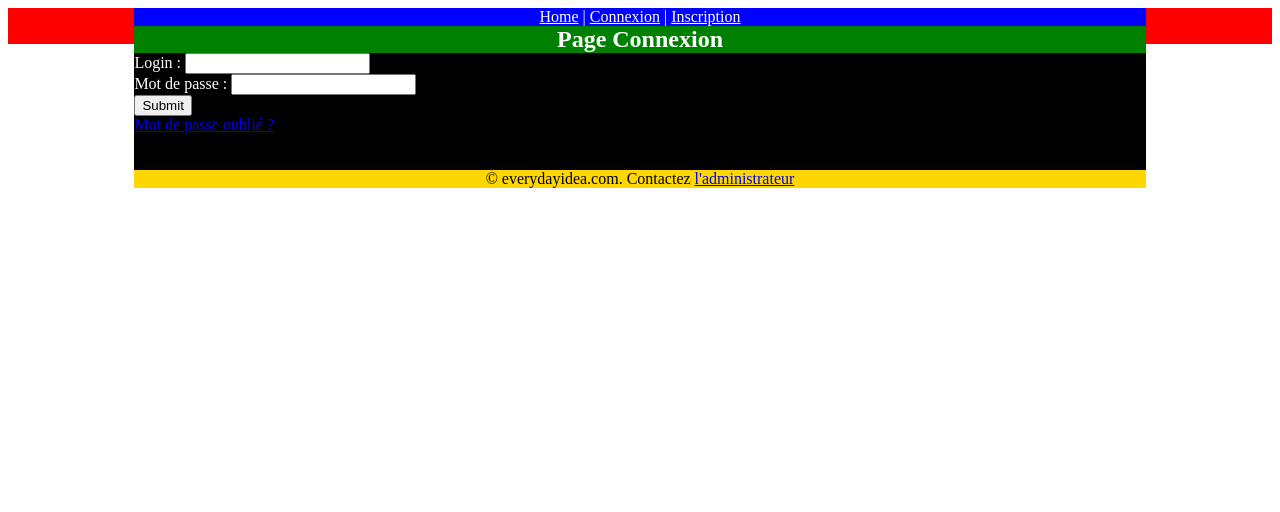
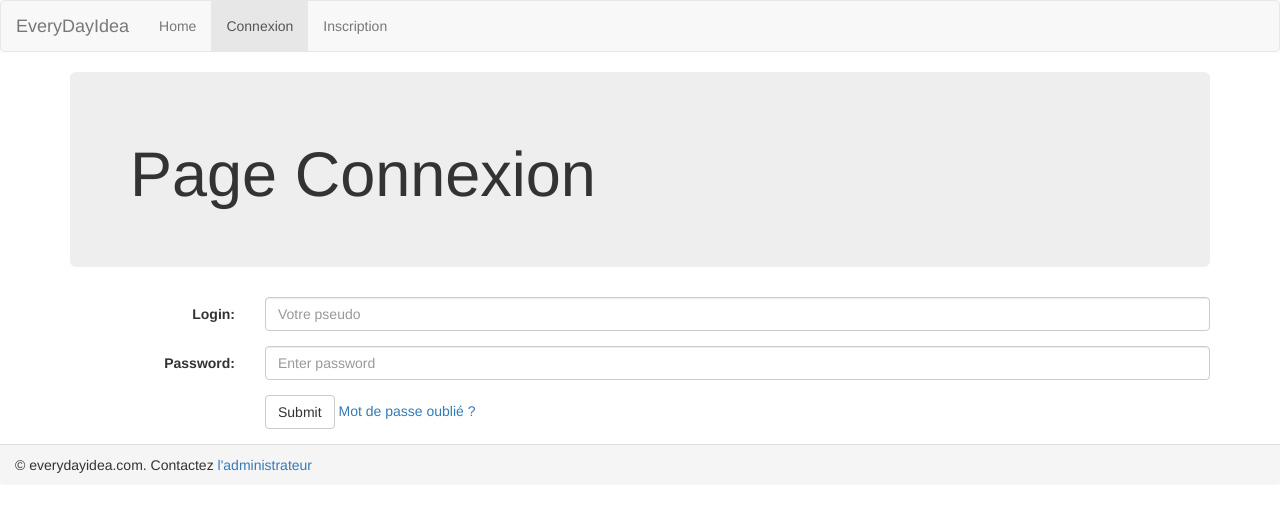
Before and after one commit to OvynFlavian/IntegrationTP_Groupe_1, a PHP site: page /Page/connexion.page.php in a window 1280 px wide. Shown: the top 512 px of the page. Run offline with PHP 8.4, Linux system fonts and the light colour scheme; some libraries are stand-ins or nearby versions.

Commit message:
Bootstrap sur index et connexion

```diff
--- a/Projet/Web/Entity/User.class.php
+++ b/Projet/Web/Entity/User.class.php
@@ -127,4 +127,11 @@ class User{
     {
         return "<tr><td>".$this->getUserName()."</td><td>". $this->getTel()."</td></tr>";
     }
+    public function toStringArray()
+    {
+        $array = array();
+        $array["User_name"] = $this->getUserName();
+        $array["Derniere_connexion"] = new DateTime($this->getDateLastConnect());
+        return $array;
+    }
 }
--- a/Projet/Web/Form/connexion.form.php
+++ b/Projet/Web/Form/connexion.form.php
@@ -6,10 +6,24 @@
  * Time: 22:07
  */
 ?>
-<form name="formulaire" action="connexion.page.php" method="post" onSubmit="return verification_connexion()" class="class_form">
 
-    <label for="userName">Login : </label><input id="userName" name="userName" type="text"> <br>
-    <label for="mdp">Mot de passe :	</label><input id="mdp" name="mdp" type="password"> <br>
-    <input type="submit" id="formulaire" name="formulaire">
-
+<form class="form-horizontal" role="form">
+    <div class="form-group">
+        <label class="control-label col-sm-2" for="userName">Login:</label>
+        <div class="col-sm-10">
+            <input type="text" class="form-control" id="userName" placeholder="Votre pseudo">
+        </div>
+    </div>
+    <div class="form-group">
+        <label class="control-label col-sm-2" for="mdp">Password:</label>
+        <div class="col-sm-10">
+            <input type="password" class="form-control" id="mdp" placeholder="Enter password">
+        </div>
+    </div>
+    <div class="form-group">
+        <div class="col-sm-offset-2 col-sm-10">
+            <button type="submit" class="btn btn-default" name="formulaire" id="formulaire">Submit</button>
+            <a href="./mdpOublie.page.php"> Mot de passe oublié ? </a>
+        </div>
+    </div>
 </form>
--- a/Projet/Web/Library/Page/connexion.lib.php
+++ b/Projet/Web/Library/Page/connexion.lib.php
@@ -7,10 +7,14 @@
  */
 function doConnect()
 {
+    $tabRetour = array();
+
     $mdp = $_POST['mdp'];
     $userName = $_POST['userName'];
+
     $manager = new UserManager(connexionDb());
     $tabUser = $manager->getAllUser();
+
     $userToConnect = new User(array(
         "UserName" => $userName,
         "Mdp" => $mdp
@@ -26,13 +30,11 @@ function doConnect()
         //password_verify($mdp, $elem->getMdp())
         if ($userName == $elem->getUserName() && hash("sha256", $userToConnect->getMdp()) == $elem->getMdp()) {
             $echec = false;
+            $userConnect = $elem;
             $id = $elem->getId();
-            $email = $elem->getEmail();
-            $tel = $elem->getTel();
             break;
         } else {
             $echec = true;
-
         }
 
     }
@@ -45,31 +47,24 @@ function doConnect()
     if (isset($id) && !empty($id)) {
         $acManager = new ActivationManager(connexionDb());
         $act = $acManager->getActivationByLibelleAndId("Inscription",$id);
-        if (isset($act) && !empty($act->getCode())) {
+        if (isset($act) && !empty($act->getCode()))
             $needActi = true;
-        }
-        else {
+        else
             $needActi = false;
-        }
     }
 
-    if ($echec == true) {
-        echo "Erreur lors de la connexion, veuillez rééssayer avec le bon login ou mot de passe !";
-    }
-    else if ($needActi == true) {
-        echo "Vous devez activer votre compte avant la connexion !";
-    } else {
-        $user = new User(array(
-            "UserName" => $userName,
-            "Mdp" => $mdp,
-            "id" => $id,
-            "email" => $email,
-            "tel" => $tel,
-        ));
+    if ($echec == true)
+        $tabRetour['Error'] = "Erreur lors de la connexion, veuillez rééssayer avec le bon login ou mot de passe !";
+    else if ($needActi == true)
+        $tabRetour['Activation'] = "Vous devez activer votre compte avant la connexion !";
+    else {
+        $user = $userConnect;
 
         $manager->updateUserConnect($user);
         $_SESSION['User'] = $user;
         echo "Bienvenue sur EveryDayIdea !";
 
     }
+    $tabRetour['Retour'] = !$echec;
+    return $tabRetour;
 }
--- a/Projet/Web/Manager/UserManager.manager.php
+++ b/Projet/Web/Manager/UserManager.manager.php
@@ -58,11 +58,11 @@ class UserManager {
         ));
 
         $tabUser = $query->fetch(PDO::FETCH_ASSOC);
-
+        //var_dump($tabUser);
         $userToConnect = new User($tabUser);
         $tabDroit = $this->getUserDroit($userToConnect);
         $userToConnect->setDroit($tabDroit);
-
+        //var_dump($userToConnect);
         return $userToConnect;
     }
     public function getUserByEmail($email)
--- a/Projet/Web/Page/connexion.page.php
+++ b/Projet/Web/Page/connexion.page.php
@@ -13,6 +13,7 @@ initRequireEntityManager();
 
 startSession();
 $isConnect = isConnect();
+$tabRetour = array();
 if($isConnect)
 {
     session_destroy();
@@ -20,8 +21,8 @@ if($isConnect)
 }
 if(isPostFormulaire())
 {
-    doConnect();
-    header("Location:../");
+    $tabRetour = doConnect();
+    if($tabRetour['Retour'])header("Location:../");
 }
 $configIni = getConfigFile();
 ?>
@@ -31,7 +32,7 @@ $configIni = getConfigFile();
 <head>
     <meta charset="UTF-8">
     <title>Connexion</title>
-    <link rel="stylesheet" type="text/css" href="../Style/presentationCss.css">
+    <link rel="stylesheet" type="text/css" href="../vendor/twitter/bootstrap/dist/css/bootstrap.css">
     <script type="text/javascript">
         <?php
             include("../Script/connexion.js");
@@ -39,24 +40,40 @@ $configIni = getConfigFile();
     </script>
 </head>
 <body>
-    <header>
-        <?php
-            if(!$isConnect)include("..". MENU_ANONYME_PAGE);
-            else include("..". MENU_CONNECTER_PAGE);
-        ?>
-    </header>
-    <section id="section_corps">
-        <div id="div_left">&nbsp;</div>
-        <div id="div_center">
+<header>
+    <nav class="navbar navbar-default">
+        <div class="container-fluid">
+            <div class="navbar-header">
+                <a class="navbar-brand" href="#">EveryDayIdea</a>
+            </div>
+            <div>
+                <ul class="nav navbar-nav">
+                    <li><a href="../">Home</a></li>
+                    <li class="active"><a href="../Page/connexion.page.php">Connexion</a></li>
+                    <li><a href="../Page/inscription.page.php">Inscription</a></li>
+                </ul>
+            </div>
+        </div>
+    </nav>
+</header>
+    <section class="container">
+        <section class="jumbotron">
             <h1>Page Connexion</h1>
-            <?php
+        </section>
+        <section class="row">
+            <article class="col-sm-12">
+                <?php
                 include("../Form/connexion.form.php");
-            ?>
-            <a href="./mdpOublie.page.php"> Mot de passe oublié ? </a> <br> <br> <br>
-        </div>
-        <div id="div_right">&nbsp;</div>
+                ?>
+            </article>
+        </section>
+        <?php if(isset($tabRetour['Error'])){?>
+            <section class="alert-dismissible">
+                <p><?php echo $tabRetour['Error']?></p>
+            </section>
+        <?php }?>
     </section>
-    <footer>
+    <footer class="panel-footer">
         &copy; everydayidea.com. Contactez <a href="mailto:<?php echo $configIni['ADMINISTRATEUR']['mail']?>">l'administrateur</a>
     </footer>
 </body>
--- a/Projet/Web/Page/layout.html.php
+++ /dev/null
@@ -1 +0,0 @@
-<?php
```
Also changed, not shown: Projet/Web/index.php (+24 -0 lines).
